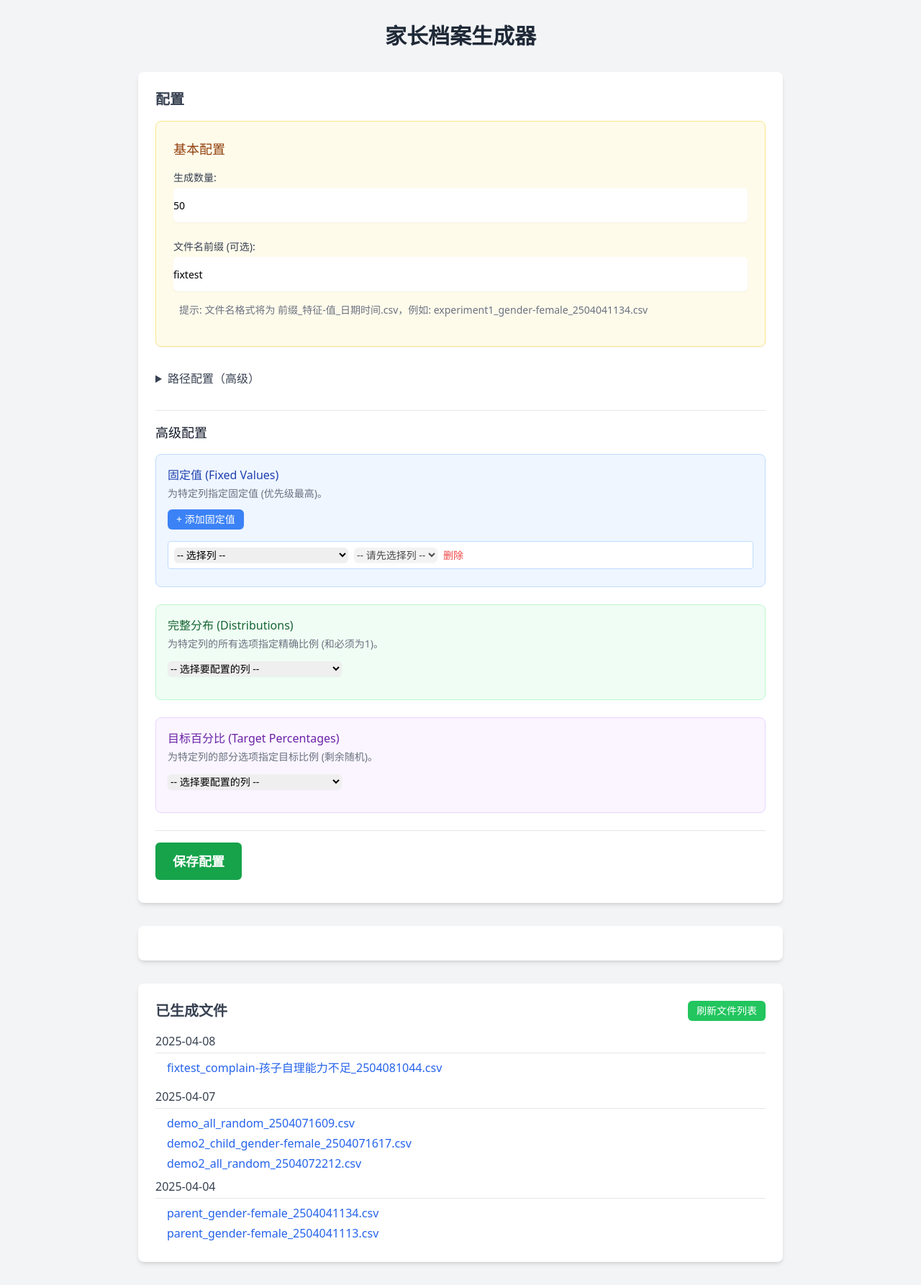
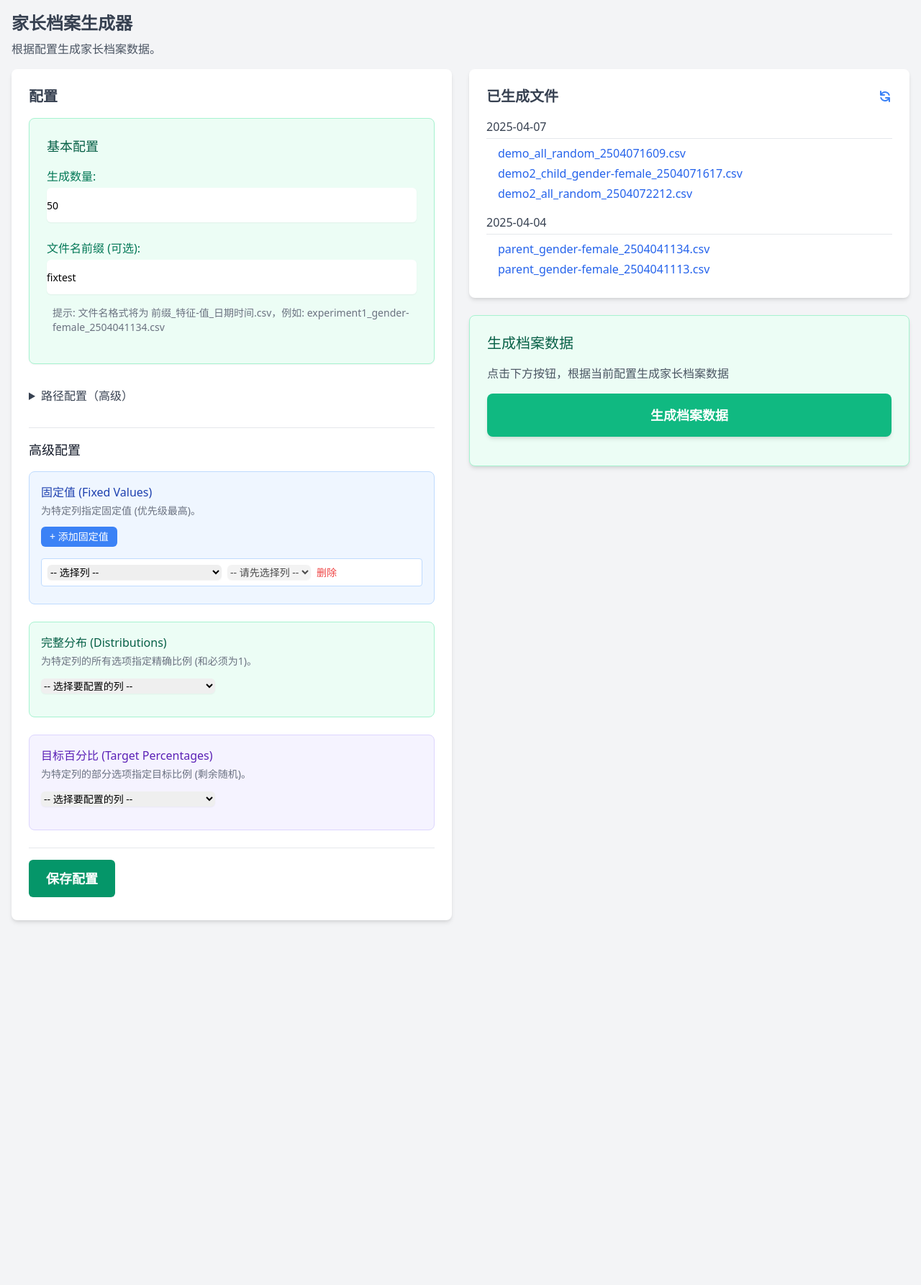
Before and after one commit to LiSiyue99/pea-image-host, a FastAPI app: page / in a window 1280 px wide. Shown: the whole page at 72% size. After the commit the page ends 1282 px from the top, so only its background shows below. Run offline with FastAPI, Linux system fonts and the light colour scheme; some libraries are stand-ins or nearby versions.

Commit message:
fix the UI button

```diff
--- a/coach-parent-conversation/parent-generation/webapp/static/js/app.js
+++ b/coach-parent-conversation/parent-generation/webapp/static/js/app.js
@@ -2,6 +2,8 @@
 
 // 在页面加载后执行
 document.addEventListener('DOMContentLoaded', () => {
+    console.log('页面加载完成, 初始化应用...');
+
     // 获取并显示文件列表
     fetchAndDisplayFiles();
 
@@ -11,9 +13,14 @@ document.addEventListener('DOMContentLoaded', () => {
     // 绑定生成按钮事件
     const generateButton = document.getElementById('generate-button');
     if (generateButton) {
+        console.log('找到生成按钮，绑定事件');
         generateButton.addEventListener('click', handleGenerateClick);
-        // 增强生成按钮样式
-        enhanceGenerateButtonStyles();
+
+        // 按钮样式已在HTML中设置，无需再重复设置
+
+        // 设置按钮区域样式已在HTML中完成，无需再修改
+    } else {
+        console.error('未找到生成按钮元素!');
     }
 
     // 绑定刷新按钮事件
@@ -204,25 +211,25 @@ async function fetchAndDisplayConfig() {
 
         // 创建基本配置部分（高亮显示）
         const basicConfigArea = document.createElement('div');
-        basicConfigArea.classList.add('p-6', 'bg-amber-50', 'rounded-lg', 'border', 'border-amber-200', 'mb-8', 'shadow-sm');
+        basicConfigArea.classList.add('p-6', 'bg-green-50', 'rounded-lg', 'border', 'border-green-200', 'mb-8', 'shadow-sm');
 
         // 添加基本配置标题
         const basicConfigTitle = document.createElement('h3');
         basicConfigTitle.textContent = '基本配置';
-        basicConfigTitle.classList.add('text-lg', 'font-medium', 'text-amber-800', 'mb-4');
+        basicConfigTitle.classList.add('text-lg', 'font-medium', 'text-green-800', 'mb-4');
         basicConfigArea.appendChild(basicConfigTitle);
 
         // 添加常用输入字段（生成数量和文件名前缀）
         const numProfilesInput = createInputElement('num_profiles', 'num_profiles', '生成数量:', 'number', configData.num_profiles || 1);
         numProfilesInput.classList.add('mb-6');
-        numProfilesInput.querySelector('input').classList.add('text-lg', 'font-medium', 'h-12', 'bg-white');
-        numProfilesInput.querySelector('label').classList.add('text-base', 'text-amber-700');
+        numProfilesInput.querySelector('input').classList.add('text-lg', 'font-medium', 'h-12', 'bg-white', 'border-green-300');
+        numProfilesInput.querySelector('label').classList.add('text-base', 'text-green-700');
         basicConfigArea.appendChild(numProfilesInput);
 
         const filenamePrefixInput = createInputElement('filename_prefix', 'filename_prefix', '文件名前缀 (可选):', 'text', configData.filename_prefix, 'e.g., experiment1');
         filenamePrefixInput.classList.add('mb-2');
-        filenamePrefixInput.querySelector('input').classList.add('text-lg', 'font-medium', 'h-12', 'bg-white');
-        filenamePrefixInput.querySelector('label').classList.add('text-base', 'text-amber-700');
+        filenamePrefixInput.querySelector('input').classList.add('text-lg', 'font-medium', 'h-12', 'bg-white', 'border-green-300');
+        filenamePrefixInput.querySelector('label').classList.add('text-base', 'text-green-700');
         basicConfigArea.appendChild(filenamePrefixInput);
 
         // 添加提示说明
@@ -1054,55 +1061,15 @@ function collectTargetPercentages() {
 }
 
 // --- Generate Button Functionality ---
-const generateButton = document.getElementById('generate-button');
-const generateStatus = document.getElementById('generate-status');
-
-// 添加样式增强函数
-function enhanceGenerateButtonStyles() {
-    if (!generateButton) return;
-
-    // 增强生成按钮的样式
-    generateButton.classList.add('bg-amber-500', 'hover:bg-amber-600', 'text-white', 'font-bold', 'py-4', 'px-8', 'rounded-lg', 'shadow-md', 'transition', 'duration-150', 'ease-in-out', 'text-lg', 'w-full', 'max-w-md');
-    generateButton.classList.remove('bg-blue-500', 'hover:bg-blue-600', 'py-2', 'px-4', 'rounded-md');
-
-    // 创建一个容器来美化布局
-    const buttonContainer = document.createElement('div');
-    buttonContainer.classList.add('flex', 'flex-col', 'items-center', 'justify-center', 'my-8', 'p-6', 'bg-amber-50', 'rounded-lg', 'border', 'border-amber-200');
-
-    // 添加说明文字
-    const generateTitle = document.createElement('h3');
-    generateTitle.textContent = '生成档案数据';
-    generateTitle.classList.add('text-xl', 'font-medium', 'text-amber-800', 'mb-4', 'self-start');
-
-    const generateDesc = document.createElement('p');
-    generateDesc.textContent = '点击下方按钮，根据当前配置生成家长档案数据';
-    generateDesc.classList.add('text-gray-600', 'mb-4', 'self-start');
-
-    // 获取生成按钮的父元素
-    const parent = generateButton.parentElement;
-
-    // 将生成状态添加到容器
-    if (generateStatus) {
-        generateStatus.classList.add('mt-4', 'text-center');
-        buttonContainer.appendChild(generateTitle);
-        buttonContainer.appendChild(generateDesc);
-        buttonContainer.appendChild(generateButton);
-        buttonContainer.appendChild(generateStatus);
-    } else {
-        buttonContainer.appendChild(generateTitle);
-        buttonContainer.appendChild(generateDesc);
-        buttonContainer.appendChild(generateButton);
-    }
-
-    // 替换原来的按钮
-    if (parent) {
-        parent.replaceChild(buttonContainer, generateButton);
-    }
-}
-
 // 修改生成按钮处理函数，添加自动刷新文件列表
 async function handleGenerateClick() {
-    if (!generateButton || !generateStatus) return;
+    const generateButton = document.getElementById('generate-button');
+    const generateStatus = document.getElementById('generate-status');
+
+    if (!generateButton || !generateStatus) {
+        console.error('生成按钮或状态元素不存在');
+        return;
+    }
 
     generateButton.disabled = true;
     generateStatus.textContent = '生成请求已发送，请稍候...';
@@ -1110,15 +1077,10 @@ async function handleGenerateClick() {
     generateStatus.classList.add('text-gray-600');
 
     try {
-        const response = await fetch('/api/generate', {
-            method: 'POST',
-            headers: {
-                'Content-Type': 'application/json'
-            },
-        });
+        const response = await fetch('/api/generate', { method: 'POST' });
 
         if (!response.ok) {
-            let errorDetail = "生成失败。";
+            let errorDetail = "生成文件失败";
             try {
                 const errorData = await response.json();
                 errorDetail = errorData.detail || JSON.stringify(errorData);
@@ -1129,20 +1091,18 @@ async function handleGenerateClick() {
         }
 
         const result = await response.json();
-        generateStatus.textContent = result.message || '生成成功完成！';
-        generateStatus.classList.remove('text-gray-600');
+        generateStatus.textContent = result.message || '文件生成成功!';
+        generateStatus.classList.remove('text-gray-600', 'text-red-500');
         generateStatus.classList.add('text-green-500');
 
-        // 立即刷新文件列表
-        await fetchAndDisplayFiles();
-
-        // 2秒后再次刷新文件列表，以确保捕获到最新生成的文件
-        setTimeout(fetchAndDisplayFiles, 2000);
-
+        // 稍等片刻后刷新文件列表
+        setTimeout(() => {
+            fetchAndDisplayFiles();
+        }, 500);
     } catch (error) {
-        console.error('Error triggering generation:', error);
-        generateStatus.textContent = `生成出错: ${error.message}`;
-        generateStatus.classList.remove('text-gray-600');
+        console.error('生成文件出错:', error);
+        generateStatus.textContent = `生成失败: ${error.message}`;
+        generateStatus.classList.remove('text-gray-600', 'text-green-500');
         generateStatus.classList.add('text-red-500');
     } finally {
         generateButton.disabled = false;
--- a/coach-parent-conversation/parent-generation/webapp/templates/index.html
+++ b/coach-parent-conversation/parent-generation/webapp/templates/index.html
@@ -4,49 +4,58 @@
     <meta charset="UTF-8">
     <meta name="viewport" content="width=device-width, initial-scale=1.0">
     <title>家长档案生成器</title>
-    <!-- Remove local CSS link for now -->
-    <!-- <link href="/static/css/styles.css" rel="stylesheet"> -->
-    <!-- Add Tailwind Play CDN script -->
-    <script src="https://cdn.tailwindcss.com"></script>
+    <link href="https://cdn.jsdelivr.net/npm/tailwindcss@2.2.19/dist/tailwind.min.css" rel="stylesheet">
 </head>
-<body class="bg-gray-100 p-8 font-sans">
-    <h1 class="text-3xl font-bold mb-8 text-center text-gray-800">家长档案生成器</h1>
+<body class="bg-gray-100">
+    <div class="container mx-auto p-4">
+        <div class="mb-4">
+            <h1 class="text-2xl font-bold text-gray-700 mb-2">家长档案生成器</h1>
+            <p class="text-gray-600">根据配置生成家长档案数据。</p>
+        </div>
 
-    <div id="content" class="max-w-4xl mx-auto space-y-8">
-        <!-- 配置区域将在这里添加 -->
-        <div class="bg-white p-6 rounded-lg shadow-md">
-            <h2 class="text-xl font-semibold mb-4 text-gray-700">配置</h2>
+        <div class="grid grid-cols-1 md:grid-cols-2 gap-6">
+            <!-- 左侧：配置区域 -->
+            <div class="bg-white shadow-md rounded-lg p-6">
+                <h2 class="text-xl font-semibold text-gray-700 mb-4">配置</h2>
                 <div id="config-form-area">
-                <p class="text-gray-500">配置表单将在这里加载...</p>
+                    <!-- 配置表单将通过JavaScript动态加载 -->
+                    <p class="text-gray-500">加载配置中...</p>
                 </div>
             </div>
 
-        <!-- 生成按钮区域 -->
-        <div class="bg-white p-6 rounded-lg shadow-md text-center">
-             <button id="generate-button" \
-                     class="bg-blue-600 hover:bg-blue-700 text-white font-bold py-2 px-6 rounded-md transition duration-150 ease-in-out disabled:opacity-50 disabled:cursor-not-allowed">
-                开始生成
+            <!-- 右侧：已生成文件列表和生成按钮 -->
+            <div>
+                <!-- 文件列表区域 -->
+                <div class="bg-white shadow-md rounded-lg p-6 mb-6">
+                    <div class="flex justify-between items-center mb-4">
+                        <h2 class="text-xl font-semibold text-gray-700">已生成文件</h2>
+                        <button id="refresh-files-button" class="text-blue-500 hover:text-blue-700">
+                            <svg class="w-5 h-5" fill="currentColor" viewBox="0 0 20 20">
+                                <path fill-rule="evenodd" d="M4 2a1 1 0 011 1v2.101a7.002 7.002 0 0111.601 2.566 1 1 0 11-1.885.666A5.002 5.002 0 005.999 7H9a1 1 0 010 2H4a1 1 0 01-1-1V3a1 1 0 011-1zm.008 9.057a1 1 0 011.276.61A5.002 5.002 0 0014.001 13H11a1 1 0 110-2h5a1 1 0 011 1v5a1 1 0 11-2 0v-2.101a7.002 7.002 0 01-11.601-2.566 1 1 0 01.61-1.276z" clip-rule="evenodd"></path>
+                            </svg>
                         </button>
-             <p id="generate-status" class="mt-4 text-sm"></p>
+                    </div>
+                    <ul id="file-list" class="text-gray-600 space-y-1">
+                        <!-- 文件列表将通过JavaScript动态加载 -->
+                        <li id="file-list-loading">加载文件列表中...</li>
+                    </ul>
                 </div>
 
-        <!-- 文件列表区域 -->
-        <div class="bg-white p-6 rounded-lg shadow-md">
-            <div class="flex justify-between items-center mb-4">
-                <h2 class="text-xl font-semibold text-gray-700">已生成文件</h2>
-                <button id="refresh-files-button" class="bg-green-500 hover:bg-green-600 text-white text-sm py-1 px-3 rounded-md">
-                    刷新文件列表
+                <!-- 生成按钮区域（单独的卡片） -->
+                <div class="bg-green-50 shadow-md rounded-lg border border-green-200">
+                    <div id="generate-button-area" class="p-6">
+                        <h3 class="text-xl font-medium text-green-800 mb-4">生成档案数据</h3>
+                        <p class="text-gray-600 mb-4">点击下方按钮，根据当前配置生成家长档案数据</p>
+                        <button id="generate-button" class="bg-green-500 hover:bg-green-600 text-white font-bold py-4 px-8 rounded-lg w-full text-lg shadow-md">
+                            生成档案数据
                         </button>
+                        <p id="generate-status" class="mt-4 text-sm text-center font-medium"></p>
                     </div>
-            <div>
-                <ul id="file-list" class="list-disc list-inside space-y-2 text-gray-800">
-                    <li id="file-list-loading">加载文件中...</li>
-                </ul>
+                </div>
             </div>
         </div>
     </div>
 
-    <script src="/static/js/utils/fuzzyMatch.js"></script>
-    <script src="/static/js/app.js"></script>
+    <script src="/static/js/app.js?v=20250408"></script>
 </body>
 </html>
```
Also changed, not shown: coach-parent-conversation/parent-generation/output/fixtest_complain-孩子自理能力不足_2504081044.csv (deleted). Lines whose indentation alone changed are shown as unchanged.
